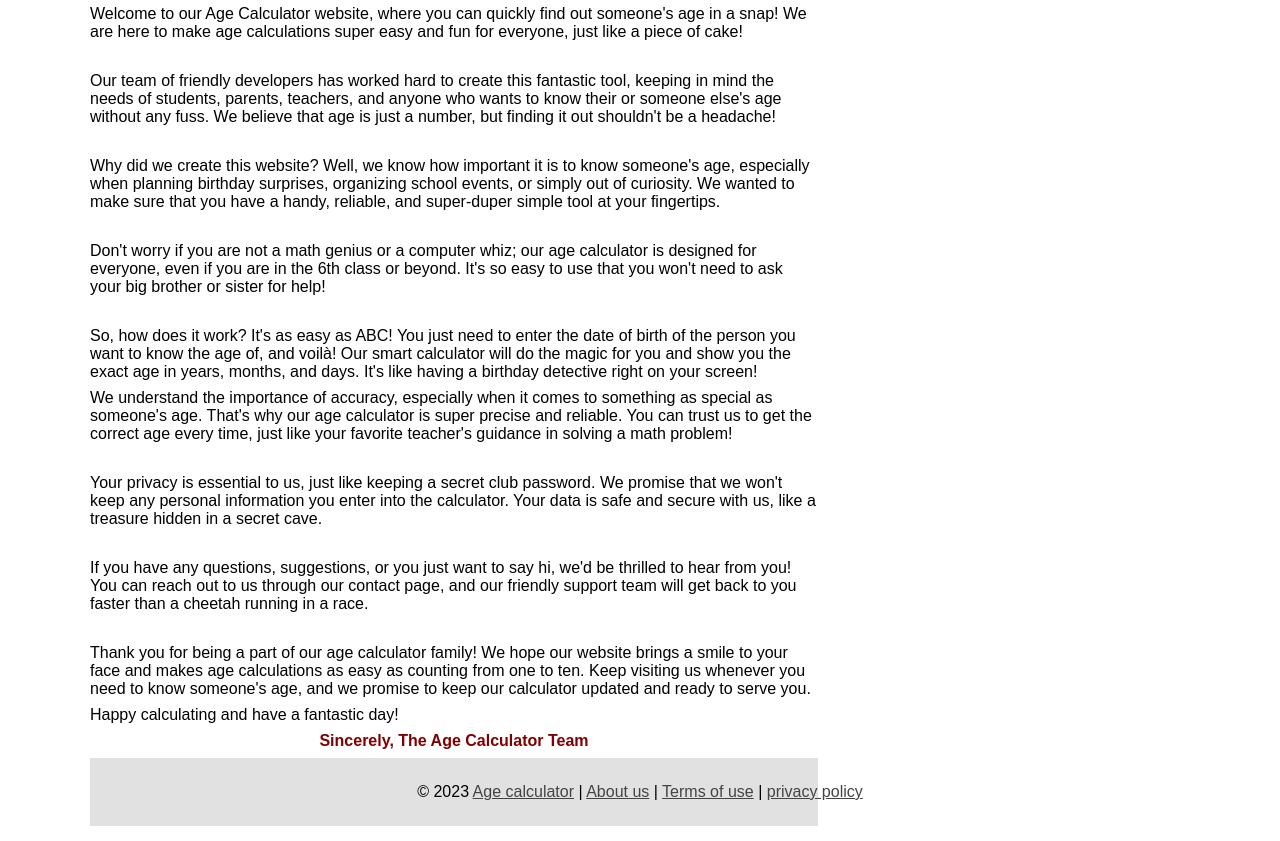
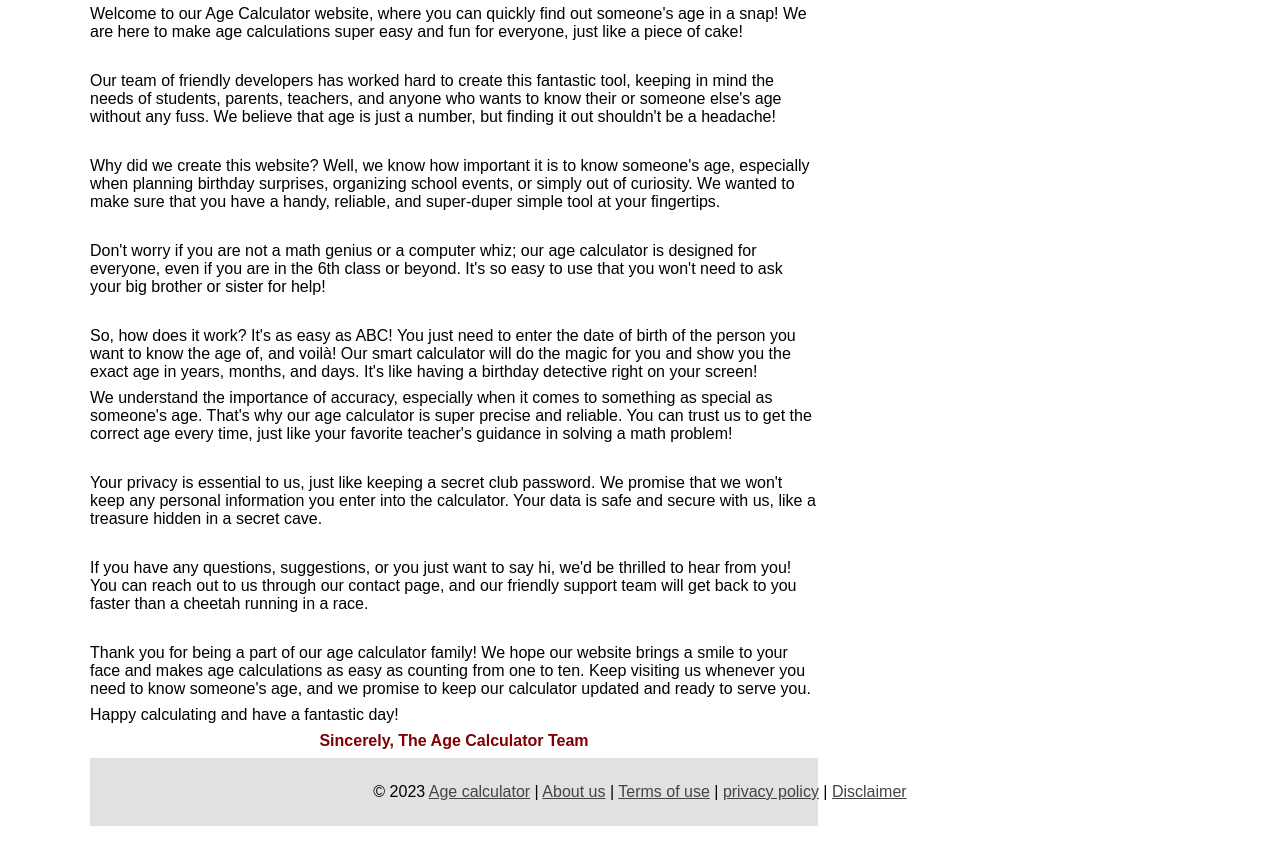
Before and after one commit to ibommahd/agecalculater, a plain HTML site: page about.html in a window 1280 px wide. Shown: the part 156-997 px from the top of the page. Drawn offline with Linux system fonts and the light colour scheme.

Commit message:
Update about.html

```diff
--- a/about.html
+++ b/about.html
@@ -49,7 +49,7 @@
 <p style="text-align: center;"><strong><span style="color: #800000;">Sincerely, The Age Calculator Team</span></strong></p>
 
 <div id="clear"></div>
-<div id="footer"><div id="footerin"><div id="footernav"> &copy; 2023 <a href="/agecalculater/">Age calculator</a> | <a href="/agecalculater/about.html">About us</a> | <a href="/agecalculater/terms.html">Terms of use</a> | <a href="/agecalculater/privacy.html">privacy policy</a></div></div></div>
+<div id="footer"><div id="footerin"><div id="footernav"> &copy; 2023 <a href="/agecalculater/">Age calculator</a> | <a href="/agecalculater/about.html">About us</a> | <a href="/agecalculater/terms.html">Terms of use</a> | <a href="/agecalculater/privacy.html">privacy policy</a> | <a href="/agecalculater/disclaimer.html">Disclaimer</a></div></div></div>
 <div class="topNavAbs">
 <div id="Center">
 <a href="/agecalculater/">Home</a>
```
